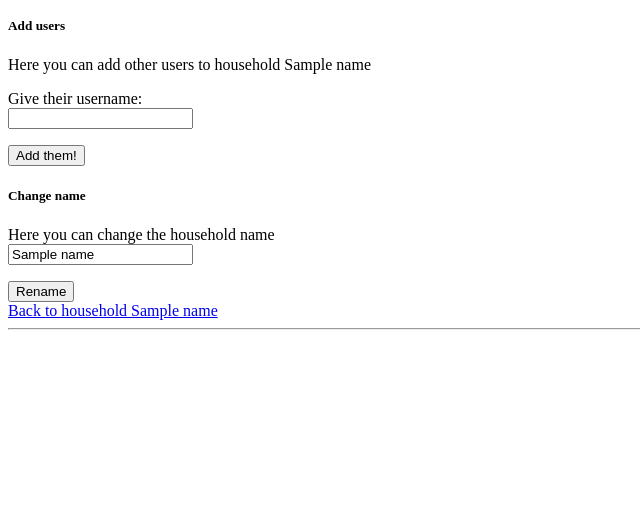
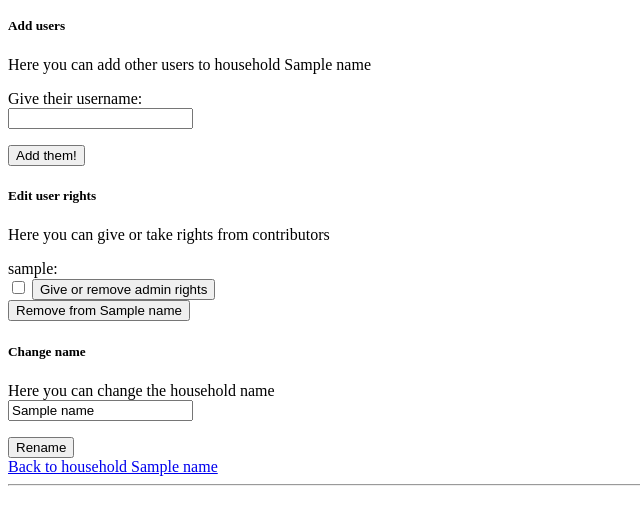
Before and after one commit to selsama/Housework-manager, a Flask app: template manager/templates/householdOptions.html in a window 1280 px wide. Shown: the part 255-780 px from the top of the page, without its empty margins (0-640 px from the left). Run offline with Flask 2, Linux system fonts and the light colour scheme; the visitor is signed in with stand-in values (Sample User, id 1); the template is opened without the code that fills it: most values are stand-ins (such as "Sample title", 1, 10 or a date in 2020).

Commit message:
edit household contributor rights

```diff
--- a/manager/templates/household.html
+++ b/manager/templates/household.html
@@ -2,6 +2,12 @@
 {% block title %}Household {{ name }}{% endblock %}
 {% block content %}
 <p>{{ name }}</p>
+<p>Contributors:
+{% for nick in contributors %}
+{{ nick.nickname }} &ensp;
+{% endfor %}
+</p>
+
 Tasks:
 {% for task in tasks %}
 <p>{{ task.name }}: {{ task.description }}</p>
--- a/manager/templates/householdOptions.html
+++ b/manager/templates/householdOptions.html
@@ -14,6 +14,25 @@
     <input type="submit" value="Add them!">
 </form>
 
+<h5>Edit user rights</h5>
+<p>Here you can give or take rights from contributors</p>
+{% for user in contributors %}
+{{ user.nickname }}:
+<form action="/household{{ id }}/edit" method="POST">
+    <input type="checkbox" name="admin" {{ "checked" if user.admin else "" }}>
+    <input type="hidden" name="csrf_token" value="{{ session.csrf_token }}">
+    <input type="hidden" name="action" value="admin">
+    <input type="hidden" name="nick" value="{{ user.nickname }}">
+    <input type="submit" value="Give or remove admin rights">
+</form>
+<form action="/household{{ id }}/edit" method="POST">
+    <input type="hidden" name="csrf_token" value="{{ session.csrf_token }}">
+    <input type="hidden" name="action" value="remove">
+    <input type="hidden" name="nick" value="{{ user.nickname }}">
+    <input type="submit" value="Remove from {{ name }}">
+</form>
+{% endfor %}
+
 <form action="/household{{ id }}/edit" method="POST">
     <h5>Change name</h5>
     <p>Here you can change the household name<br>
```
Also changed, not shown: manager/households.py (+22 -0 lines), manager/routes.py (+14 -2 lines), manager/users.py (+5 -2 lines). Lines whose indentation alone changed are shown as unchanged.
